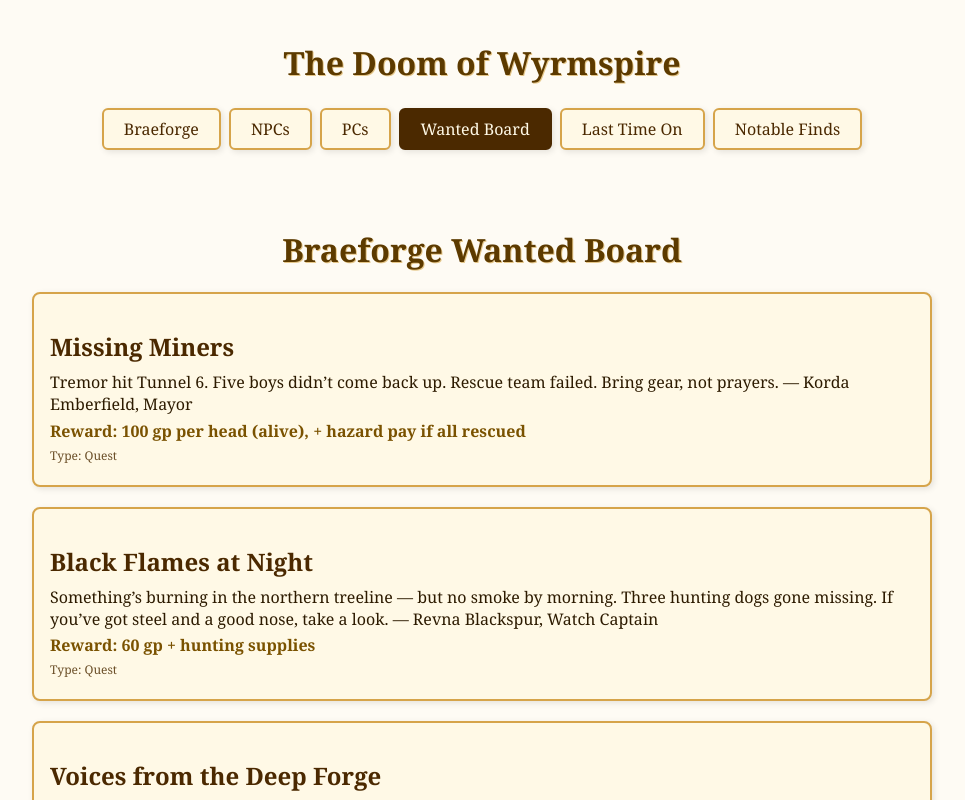
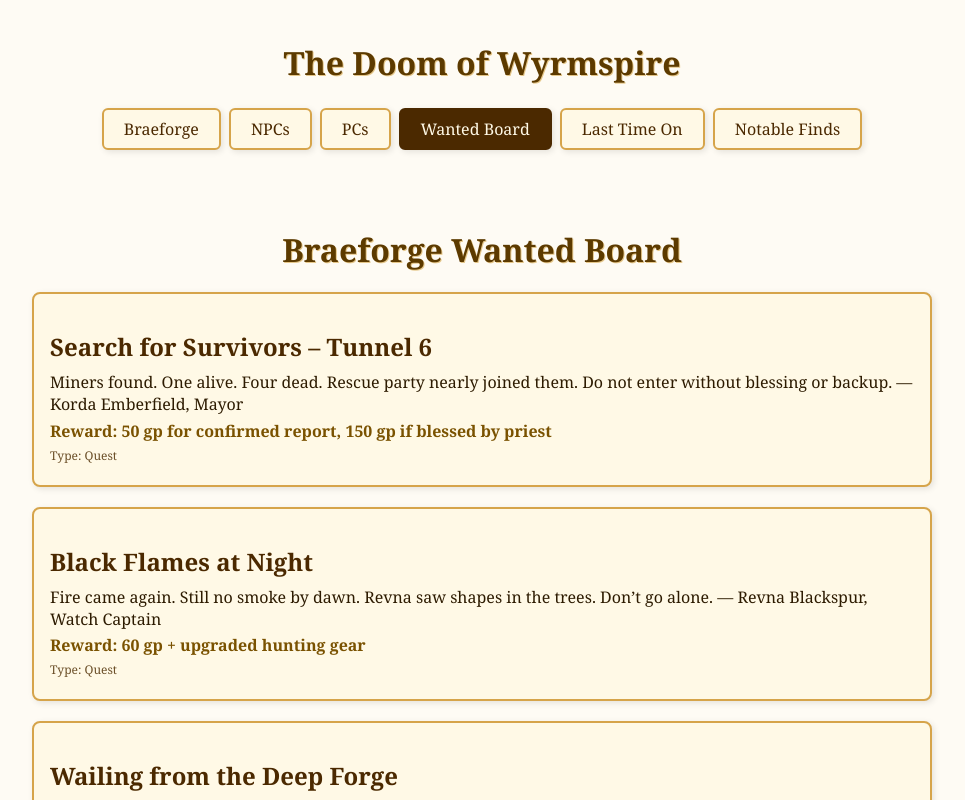
Before and after one commit to CraigStueber/CraigWebsite, a React (Vite) app: page /wyrmspire in a window 1280 px wide. Both pictures are taken after a click on the button "Wanted Board". Shown: the top 800 px of the page, without its empty margins (158-1123 px from the left). Built offline with nearby package versions, Linux system fonts and the light colour scheme; the HTML template or start-up script is replaced by a standard one.

Commit message:
Updated Wanted Board

```diff
--- a/src/pages/Wyrmspire/components/WantedBoard/WantedBoard.jsx
+++ b/src/pages/Wyrmspire/components/WantedBoard/WantedBoard.jsx
@@ -3,50 +3,50 @@ import "./WantedBoard.styles.css";
 
 const wantedPosts = [
   {
-    title: "Missing Miners",
-    body: "Tremor hit Tunnel 6. Five boys didn’t come back up. Rescue team failed. Bring gear, not prayers. — Korda Emberfield, Mayor",
-    reward: "100 gp per head (alive), + hazard pay if all rescued",
+    title: "Search for Survivors – Tunnel 6",
+    body: "Miners found. One alive. Four dead. Rescue party nearly joined them. Do not enter without blessing or backup. — Korda Emberfield, Mayor",
+    reward: "50 gp for confirmed report, 150 gp if blessed by priest",
     type: "Quest",
   },
   {
     title: "Black Flames at Night",
-    body: "Something’s burning in the northern treeline — but no smoke by morning. Three hunting dogs gone missing. If you’ve got steel and a good nose, take a look. — Revna Blackspur, Watch Captain",
-    reward: "60 gp + hunting supplies",
+    body: "Fire came again. Still no smoke by dawn. Revna saw shapes in the trees. Don’t go alone. — Revna Blackspur, Watch Captain",
+    reward: "60 gp + upgraded hunting gear",
     type: "Quest",
   },
   {
-    title: "Voices from the Deep Forge",
-    body: "Strange whispering heard in the lower shaft. Old dwarves say it’s “the Anvil echoing.” Young dwarves say it’s ghosts. I say it’s a problem. Go shut it up. — Taggin Coalwhistle, Shift Foreman",
-    reward: "75 gp + forged item credit",
+    title: "Wailing from the Deep Forge",
+    body: "Whispers became screams. Anvils shaking. Pulling crew until this is dealt with. If you go down there, leave a will. — Taggin Coalwhistle, Shift Foreman",
+    reward: "150 gp + choice of tool from Forge stores",
     type: "Quest",
   },
   {
-    title: "Missing Chicken — Personal Plea",
-    body: "Darla gone 3 days. Big hen. Answers to Cluckalina. Real smart. Pecks at boots. Please help. — Gilda Marsh",
-    reward: "Pie and awkward gratitude",
+    title: "Darla STILL Missing — Now a Family Emergency",
+    body: "Cluckalina vanished six days ago. I heard her in the wind. Husband says it's the grief. Please. I’m begging now. — Gilda Marsh",
+    reward: "2 pies, 1 hug (awkward), and my eternal thanks",
     type: "Flavor",
   },
   {
     title: "Traveling Bard Seeks Company",
     body: "Minstrelsy, mirth, and mead. Heading east soon. Need strong arms and soft ears. No cultists. — “Elvar the Almost Famous”",
-    reward: "None",
+    reward: "Exposure, mostly",
     type: "Flavor",
   },
   {
-    title: "Curse Stone for Sale",
-    body: "Found rock with angry face. Makes bad dreams. Cheap. — Dregg",
-    reward: "A cursed trinket if bought. 100% cursed.",
+    title: "Cursed Stone — FINAL OFFER",
+    body: "Still got the rock. Face’s angrier now. It blinked. I need it gone. Cheap. — Dregg (twitchier than before)",
+    reward: "1 cursed trinket. Possibly watching you already.",
     type: "Flavor",
   },
   {
-    title: "Tunnel 13 Closed Until Further Notice",
-    body: "Scrawled in red: “No one goes in. I locked the hatch. Not again.” — Name scratched out",
+    title: "Tunnel 13 — DO NOT OPEN",
+    body: "Red scrawl updated: “I heard it again. The hatch didn’t hold. Gods help us.” — Name now illegible",
     reward: "None posted",
     type: "Rumor",
   },
   {
-    title: "DO NOT FOLLOW THE LIGHTS",
-    body: "Whatever you saw near the fissure, it’s not lanterns. Don’t follow. We lost a man last week. — Anonymous",
+    title: "Glowing Shapes Spotted Near the Old Obelisk",
+    body: "Stranger things walk the mines now. Green eyes. Warped bodies. Don’t touch them. Don’t *look* too long. — Anonymous",
     reward: "None posted",
     type: "Rumor",
   },
```
